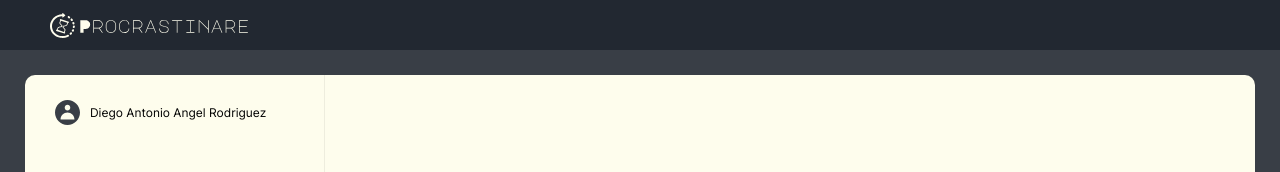
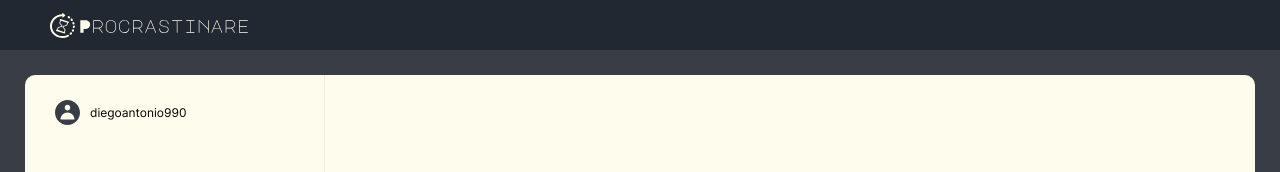
Before and after one commit to ShrekBenson/procrastinare-dev, a website built with webpack: page index.html in a window 1280 px wide. Shown: the top 172 px of the page. Built offline with nearby package versions, Linux system fonts and the light colour scheme.

Commit message:
Make a minor change in the index.html file

```diff
--- a/index.html
+++ b/index.html
@@ -32,7 +32,7 @@
       <div class="side-menu">
         <div class="side-menu__block">
           <div class="side-menu__elm profile-photo">
-            <p>Diego Antonio Angel Rodriguez</p>
+            <p>diegoantonio990</p>
           </div>
         </div>
         <div class="side-menu__block">
```
